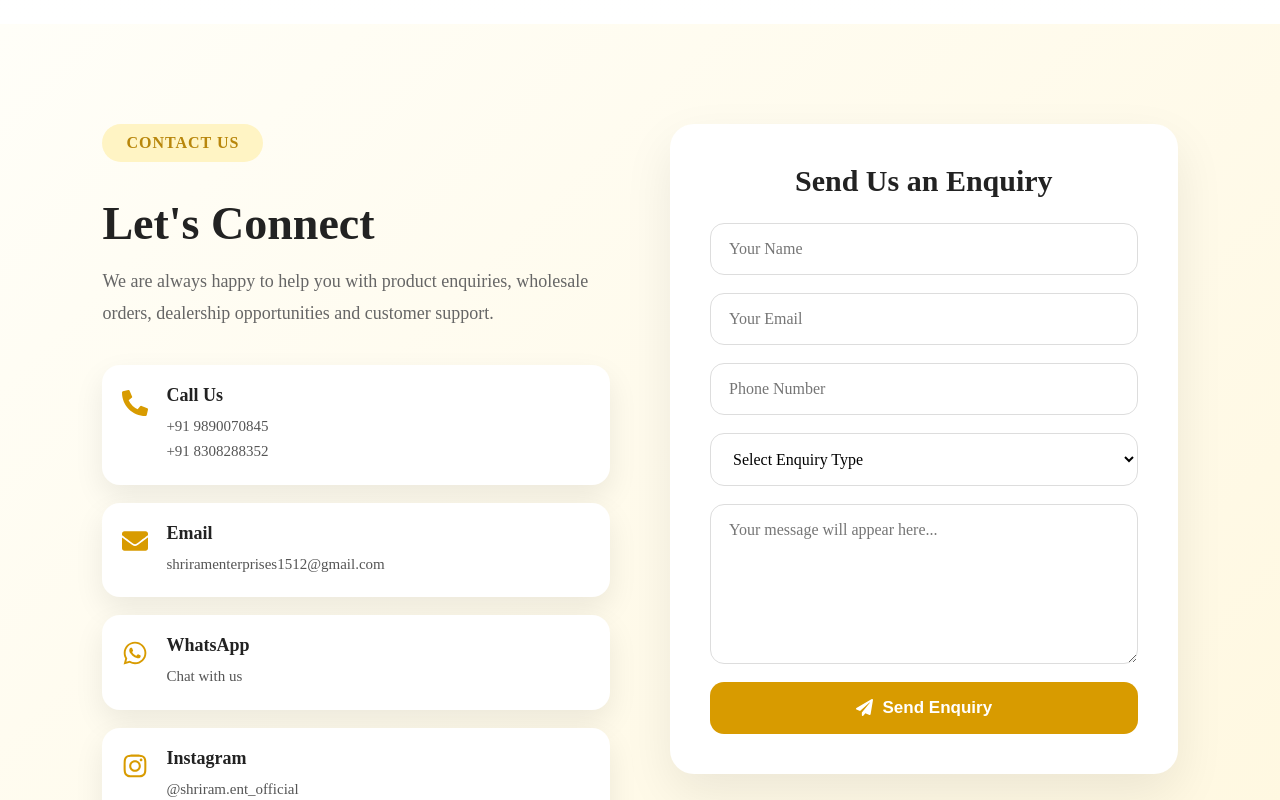
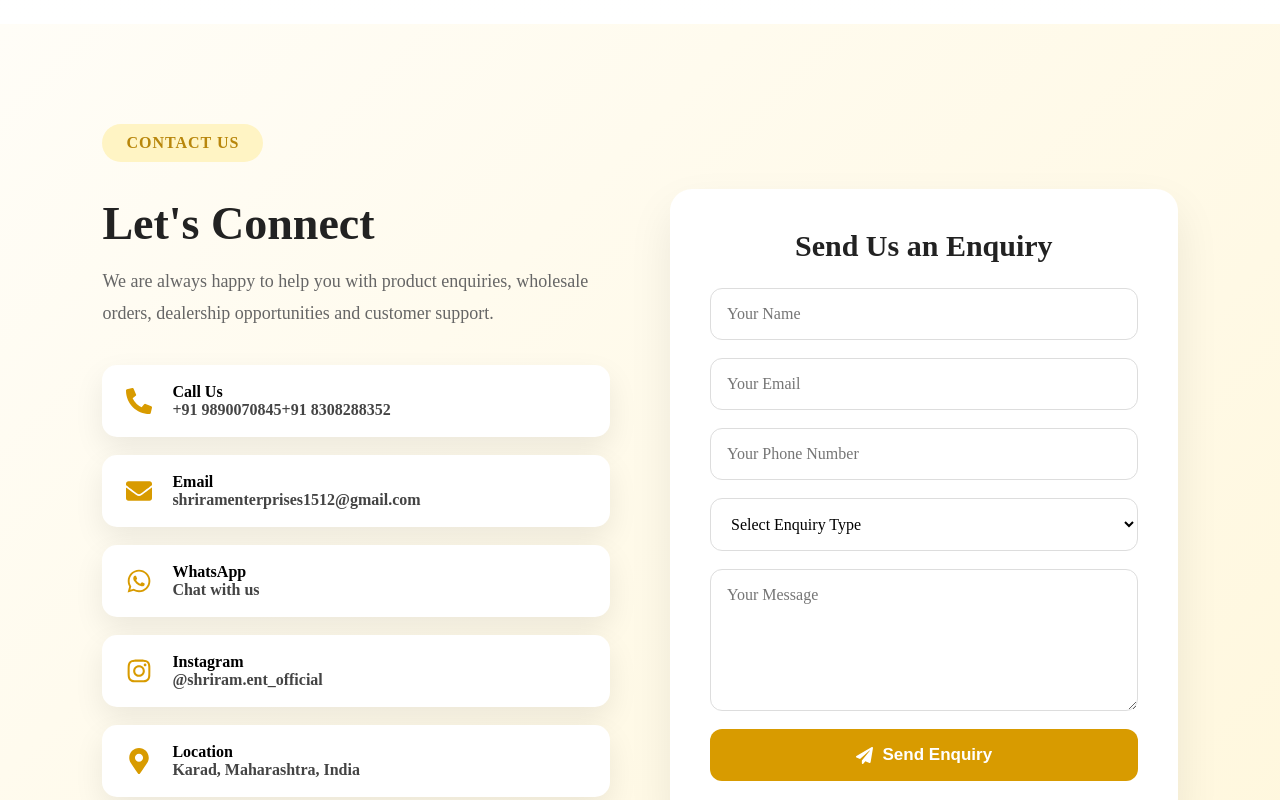
Before and after one commit to muliksanika84-bot/Shriram-Enterprises, a React (Vite) app: page / in a window 1280 px wide. Shown: the part 7160-7960 px from the top of the page. Built offline with nearby package versions, Linux system fonts and the light colour scheme.

Commit message:
Updated contact form and EmailJs configuration

```diff
--- a/src/components/ContactSection.css
+++ b/src/components/ContactSection.css
@@ -1,19 +1,19 @@
 .contact{
+  padding:100px 8%;
+  background:linear-gradient(135deg,#fffdf7,#fff7dc);
   display:grid;
   grid-template-columns:1fr 1fr;
   gap:60px;
-align-items:start;
-padding:100px 8%;
-background:linear-gradient(135deg,#fffef8,#fff7dd);
+  align-items:center;
 }
 
 .contact-left h2{
   font-size:46px;
+  margin:15px 0;
   color:#222;
-margin:15px 0;
 }
 
-.contact-text{
+.contact-left p{
   font-size:18px;
   color:#666;
   line-height:1.8;
@@ -21,59 +21,44 @@ margin-bottom:35px;
 }
 
 .contact-info{
-display:grid;
-grid-template-columns:1fr;
+  display:flex;
+  flex-direction:column;
   gap:18px;
 }
 
 .info-box{
   display:flex;
-align-items:flex-start;
+  align-items:center;
   gap:18px;
-background:#fff;
-padding:20px;
-border-radius:18px;
+  background:white;
+  padding:18px 22px;
+  border-radius:15px;
   box-shadow:0 12px 30px rgba(0,0,0,.08);
-transition:.35s;
+  transition:.3s;
 }
 
 .info-box:hover{
-transform:translateY(-5px);
-box-shadow:0 18px 35px rgba(0,0,0,.12);
+  transform:translateX(8px);
 }
 
 .info-box svg{
   font-size:26px;
   color:#d89b00;
-margin-top:5px;
-min-width:26px;
-}
-
-.info-box h4{
-margin:0 0 8px;
-font-size:18px;
-color:#222;
+  min-width:30px;
 }
 
 .info-box a,
 .info-box span{
-display:block;
   text-decoration:none;
-color:#555;
-line-height:1.7;
-font-size:15px;
-transition:.3s;
-}
-
-.info-box a:hover{
-color:#d89b00;
+  color:#444;
+  font-weight:600;
 }
 
 .contact-right{
-background:#fff;
+  background:white;
   padding:40px;
-border-radius:24px;
-box-shadow:0 20px 50px rgba(0,0,0,.08);
+  border-radius:22px;
+  box-shadow:0 20px 45px rgba(0,0,0,.08);
 }
 
 .contact-right h3{
@@ -90,45 +75,46 @@ gap:18px;
 }
 
 .contact-right input,
-.contact-right textarea,
-.contact-right select{
+.contact-right select,
+.contact-right textarea{
   width:100%;
-padding:16px 18px;
+  padding:16px;
   border:1px solid #ddd;
-border-radius:14px;
+  border-radius:12px;
   font-size:16px;
   outline:none;
+  transition:.3s;
+  background:#fff;
   font-family:inherit;
-background:#fff;
-transition:.3s;
+  box-sizing:border-box;
 }
 
 .contact-right input:focus,
-.contact-right textarea:focus,
-.contact-right select:focus{
+.contact-right select:focus,
+.contact-right textarea:focus{
   border-color:#d89b00;
   box-shadow:0 0 0 4px rgba(216,155,0,.15);
 }
 
 .contact-right textarea{
   resize:vertical;
-min-height:160px;
+  min-height:140px;
 }
 
 .contact-right button{
+  padding:16px;
+  border:none;
   background:#d89b00;
-color:#fff;
-border:none;
-padding:16px;
-border-radius:14px;
+  color:white;
   font-size:17px;
   font-weight:700;
+  border-radius:12px;
+  cursor:pointer;
+  transition:.3s;
   display:flex;
   justify-content:center;
   align-items:center;
   gap:10px;
-cursor:pointer;
-transition:.3s;
 }
 
 .contact-right button:hover{
@@ -139,14 +125,14 @@ transform:translateY(-3px);
 .contact-right button:disabled{
   opacity:.7;
   cursor:not-allowed;
+  transform:none;
 }
 
 @media(max-width:992px){
 
 .contact{
   grid-template-columns:1fr;
-padding:80px 6%;
-gap:45px;
+  padding:80px 5%;
 }
 
 .contact-left{
@@ -154,11 +140,11 @@ text-align:center;
 }
 
 .contact-left h2{
-font-size:38px;
+  font-size:36px;
 }
 
 .info-box{
-text-align:left;
+  justify-content:flex-start;
 }
 
 }
@@ -166,74 +152,48 @@ text-align:left;
 @media(max-width:768px){
 
 .contact{
-padding:70px 5%;
+  padding:60px 5%;
+  gap:40px;
+}
+
+.contact-right{
+  padding:25px;
+}
+
+.contact-right h3{
+  font-size:26px;
 }
 
 .contact-left h2{
   font-size:32px;
 }
 
-.contact-text{
+.contact-left p{
   font-size:16px;
 }
 
-.contact-right{
-padding:28px;
-}
-
-.contact-right h3{
-font-size:26px;
-}
-
-.contact-right input,
-.contact-right textarea,
-.contact-right select,
-.contact-right button{
-font-size:15px;
-padding:14px;
-}
-
 .info-box{
-padding:18px;
-}
-
-.info-box svg{
-font-size:22px;
+  padding:15px;
 }
 
 }
 
 @media(max-width:480px){
 
-.contact{
-padding:60px 4%;
+.contact-right{
+  padding:20px;
+}
+
+.contact-right input,
+.contact-right select,
+.contact-right textarea,
+.contact-right button{
+  font-size:15px;
+  padding:14px;
 }
 
 .contact-left h2{
   font-size:28px;
 }
 
-.contact-right{
-padding:22px;
 }
-
-.contact-right h3{
-font-size:22px;
-}
-
-.info-box{
-flex-direction:row;
-gap:14px;
-padding:16px;
-}
-
-.info-box h4{
-font-size:16px;
-}
-
-.info-box a,
-.info-box span{
-font-size:14px;
-}
-
-}
--- a/src/components/ContactSection.jsx
+++ b/src/components/ContactSection.jsx
@@ -43,10 +43,10 @@ function ContactSection() {
 
     emailjs
       .sendForm(
-        "service_3zvbdjg",
-        "template_h4ghcri",
+        "service_qjztk4a",
+        "template_nbbzzf9",
         form.current,
-        "dt_G4LozytmcqNAeE"
+        "gw_hvEElnevc-RFY2"
       )
       .then(() => {
         alert("✅ Message Sent Successfully!");
@@ -153,14 +153,14 @@ function ContactSection() {
 
   <input
     type="text"
-            name="from_name"
+    name="name"
     placeholder="Your Name"
     required
   />
 
   <input
     type="email"
-            name="from_email"
+    name="email"
     placeholder="Your Email"
     required
   />
@@ -168,15 +168,16 @@ function ContactSection() {
   <input
     type="tel"
     name="phone"
-            placeholder="Phone Number"
+    placeholder="Your Phone Number"
     required
   />
 
-          <select onChange={handleEnquiryChange}>
-
-            <option value="">
-              Select Enquiry Type
-            </option>
+  <select
+    name="enquiry_type"
+    onChange={handleEnquiryChange}
+    required
+  >
+    <option value="">Select Enquiry Type</option>
 
     <option value="product">
       Product Information
@@ -187,25 +188,24 @@ function ContactSection() {
     </option>
 
     <option value="wholesale">
-              Wholesale Enquiry
+      Wholesale Order
     </option>
 
     <option value="dealership">
-              Dealership Enquiry
+      Dealership
     </option>
 
     <option value="enquiry">
       General Enquiry
     </option>
-
   </select>
 
   <textarea
     name="message"
     rows="6"
-            placeholder="Your message will appear here..."
+    placeholder="Your Message"
     required
-          />
+  ></textarea>
 
   <button type="submit" disabled={loading}>
     <FaPaperPlane />
```
Lines whose indentation alone changed are shown as unchanged.
